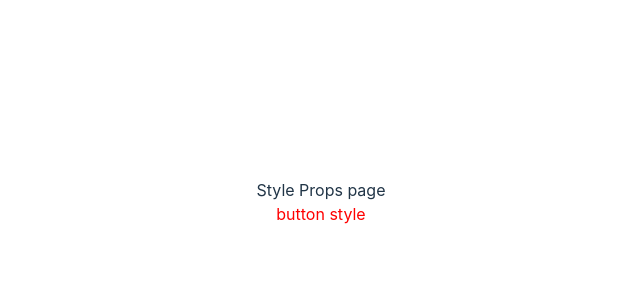
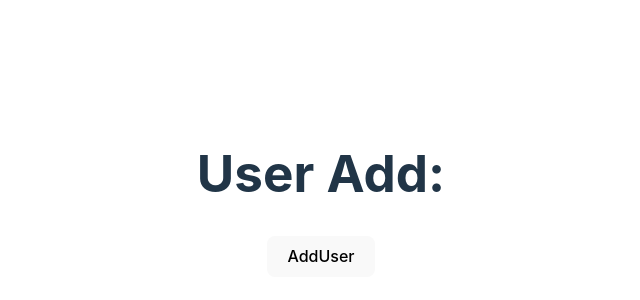
Before and after one commit to Zunaeed-Imran/React_TypeScript_Tutorial, a React (Vite) app: page / in a window 1280 px wide. Shown: the part 198-498 px from the top of the page, without its empty margins (319-959 px from the left). Built offline with nearby package versions, Linux system fonts and the light colour scheme.

Commit message:
main - learn useeffect in typescript.

```diff
--- a/src/App.tsx
+++ b/src/App.tsx
@@ -1,6 +1,7 @@
 
 import './App.css'
-import StyleProps from './components/StyleProps/StyleProps'
+import TypingUseState from './components/TypingUseState/TypingUseState';
+// import StyleProps from './components/StyleProps/StyleProps'
 // import CHildren_Props from './components/ChildrenProps/CHildren_Props'
 // import UnionProp from './components/UnionPropsType/UnionProp'
 // import Array_Object from './components/ArrayOfObject/Array_Object'
@@ -22,9 +23,11 @@
 
       {/* <CHildren_Props/> */}
 
-      <StyleProps/>
+      {/* <StyleProps/> */}
+
+      <TypingUseState/>
     </>
-  )
+  );
 }
 
 export default App
--- /dev/null
+++ b/src/components/TypingUseState/TypingUseState.tsx
@@ -0,0 +1,29 @@
+import { useState } from "react";
+
+type User = {
+  id: number,
+  name: string
+}
+
+
+const TypingUseState = () => {
+
+  const [users, setUsers] = useState<null | User>(null);
+
+  const handleUserAdd = () => {
+    setUsers({ id: 1, name: "imran" });
+  };
+
+  return (
+
+    <>
+      <h1>User Add: </h1>
+      <button onClick={handleUserAdd}>
+        AddUser</button>
+      <p>{users?.id}</p>
+      <p>{users?.name}</p>
+    </>
+  )
+}
+
+export default TypingUseState;
```
Also changed, not shown: 1 other file (tests, documents, lock files or other folders).
